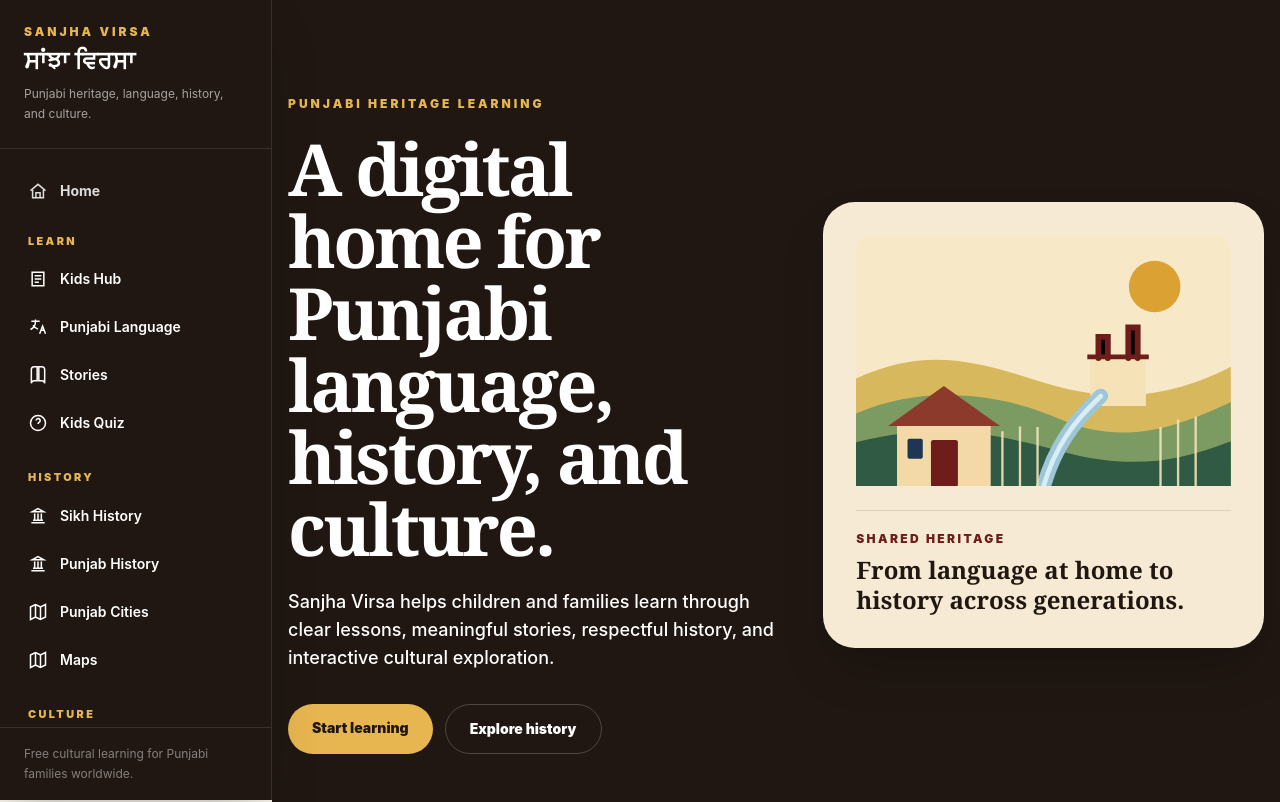
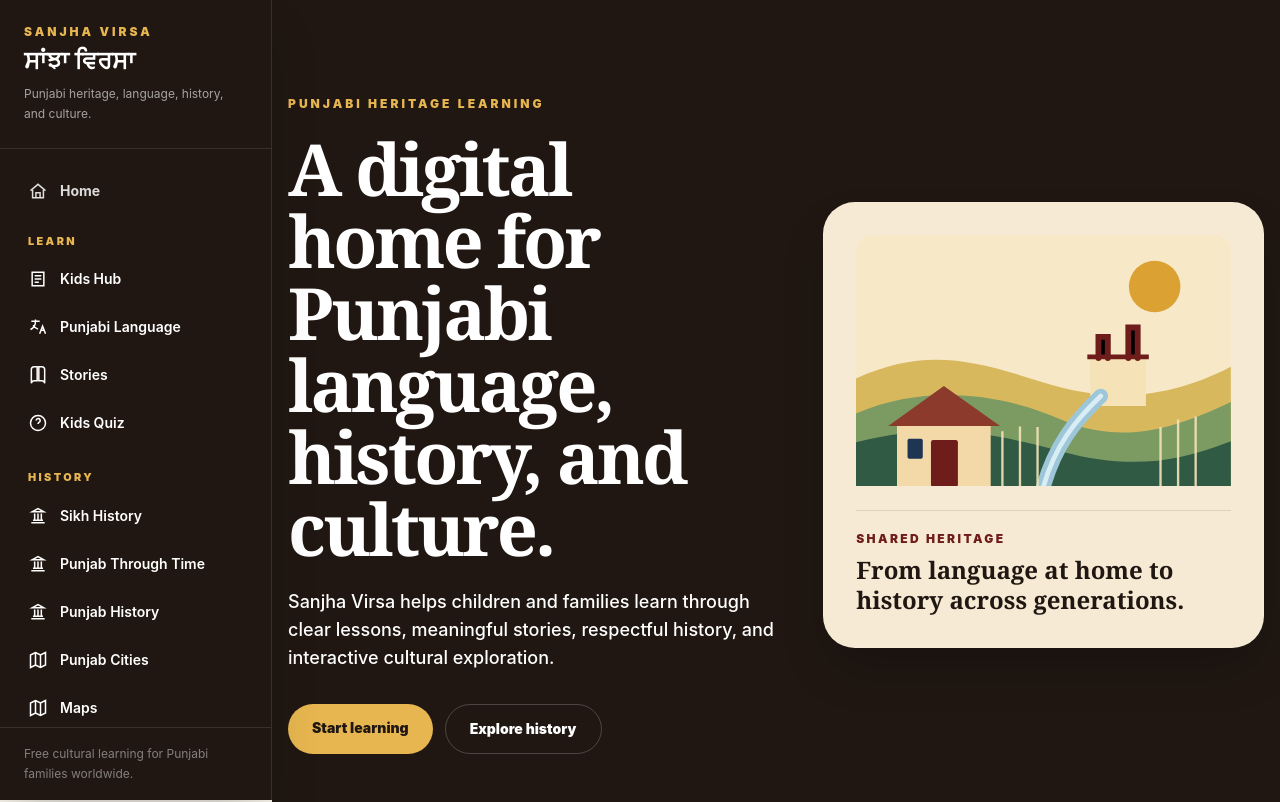
Before and after one commit to Gagan8atwal/sanjha-virsa, a Next.js app: page / in a window 1280 px wide. Shown: the top 802 px of the page. Built offline with nearby package versions, Linux system fonts and the light colour scheme.

Commit message:
Add Punjab Through Time to navigation

```diff
--- a/components/SideMenu.tsx
+++ b/components/SideMenu.tsx
@@ -19,6 +19,7 @@ const groups: NavGroup[] = [
     label: 'History',
     items: [
       { label: 'Sikh History', href: '/heritage', icon: 'history' },
+      { label: 'Punjab Through Time', href: '/timeline', icon: 'history' },
       { label: 'Punjab History', href: '/worlds/history', icon: 'history' },
       { label: 'Punjab Cities', href: '/cities', icon: 'map' },
       { label: 'Maps', href: '/maps', icon: 'map' },
```
